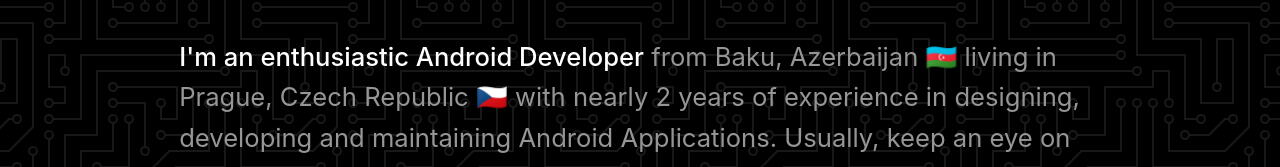
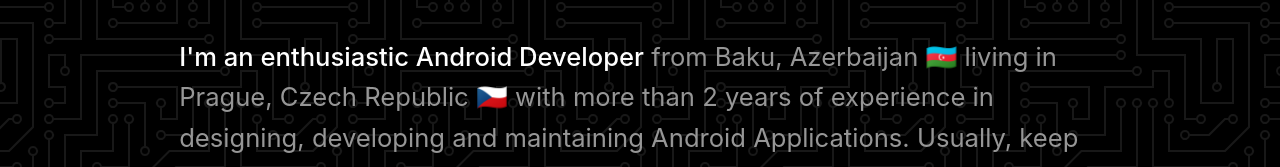
Before and after one commit to siftoshka/siftoshka.github.io, a plain HTML site: page index.html in a window 1280 px wide. Shown: the part 218-385 px from the top of the page. Drawn offline with nearby package versions, Linux system fonts and the light colour scheme; a web font is replaced by a local one.

Commit message:
Update of bio

```diff
--- a/index.html
+++ b/index.html
@@ -34,7 +34,7 @@
                <h1 class="h1">Hi there,<br/>I’m Azad <span class="hand">👋</span></h1>
             </div>
             <div class="container">
-               <p class="p1"><span class="p1 hero">I'm an enthusiastic Android Developer</span> from Baku, Azerbaijan 🇦🇿 living in Prague, Czech Republic 🇨🇿 with nearly 2 years of experience in designing, developing and maintaining Android Applications. Usually, keep an eye on modern approaches and innovate individual solutions.<br/>‍
+               <p class="p1"><span class="p1 hero">I'm an enthusiastic Android Developer</span> from Baku, Azerbaijan 🇦🇿 living in Prague, Czech Republic 🇨🇿 with more than 2 years of experience in designing, developing and maintaining Android Applications. Usually, keep an eye on modern approaches and innovate individual solutions.<br/>‍
             </div>
             <div class="container my-projects">
                <h1>My Projects</h1>
```
Also changed, not shown: 1 other file.
